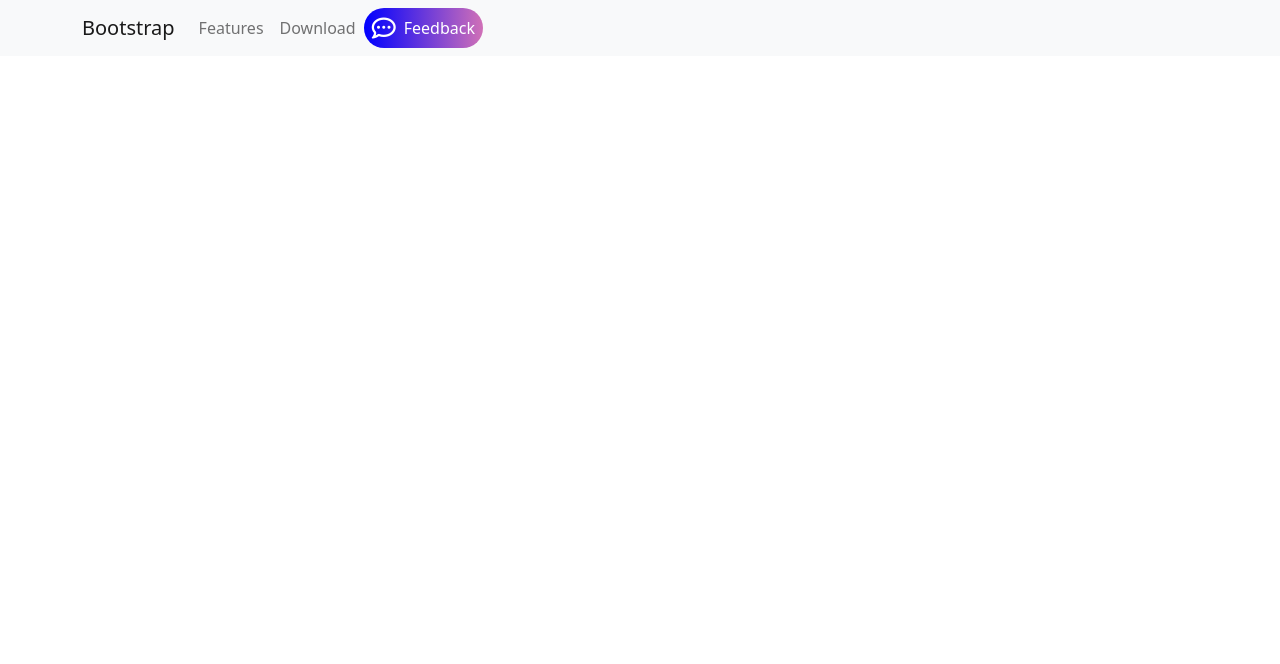
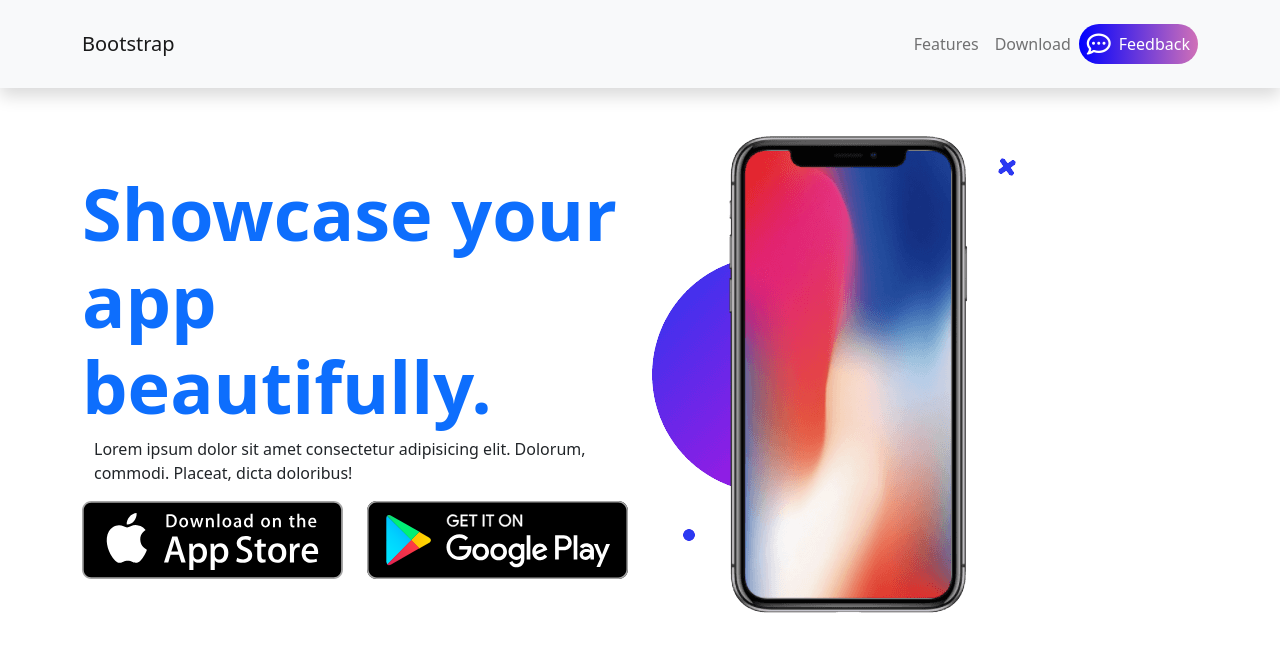
Before and after one commit to ABUHANIF017/Bootstrap-Practice-Concept, a plain HTML site: page index.html in a window 1280 px wide. Drawn offline with nearby package versions, Linux system fonts and the light colour scheme.

Commit message:
banner-section-add

```diff
--- a/index.html
+++ b/index.html
@@ -13,15 +13,16 @@
 
 <body>
 
-    <header>
+    <!-- menubar-section-start  -->
+    <header class="shadow">
         <nav class="navbar navbar-expand-lg bg-light">
-            <div class="container">
+            <div class="container py-3">
                 <a class="navbar-brand" href="#">Bootstrap</a>
                 <button class="navbar-toggler" type="button" data-bs-toggle="collapse" data-bs-target="#navbarSupportedContent" aria-controls="navbarSupportedContent" aria-expanded="false" aria-label="Toggle navigation">
       <span class="navbar-toggler-icon"></span>
     </button>
                 <div class="collapse navbar-collapse" id="navbarSupportedContent">
-                    <nav class="navbar-nav mn-auto">
+                    <nav class="navbar-nav ms-auto">
                         <li class="nav-item"><a class="nav-link" href="">Features</a>
                         </li>
                         <li class="nav-item"><a class="nav-link" href="">Download</a></li>
@@ -35,7 +36,36 @@
             </div>
         </nav>
     </header>
+    <!-- menubar-section-end  -->
+
+    <!-- top-banner-section-start  -->
+    <main>
+        <section class="banner-section py-5">
+            <div class="container">
+                <div class="row align-items-center">
+                    <div class=" col-12 col-sm-12 col-md-6 col-lg-6 col-xl-6">
+                        <h1 class="display-2 text-primary fw-bold ">Showcase your app beautifully.</h1>
+                        <p class="container">Lorem ipsum dolor sit amet consectetur adipisicing elit. Dolorum, commodi. Placeat, dicta doloribus!</p>
+                        <div class="image-container">
+                            <div class="row">
+                                <div class="col-12 col-sm-12-col-md-6 col-lg-6 col-xl-6"> <img class="w-100 img-fluid" src="img/app-store-badge.svg" alt="">
+                                </div>
+                                <div class="col-12 col-sm-12-col-md-6 col-lg-6 col-xl-6"><img class="w-100 img-fluid " src="img/google-play-badge.svg" alt=""></div>
+                            </div>
+                        </div>
+                    </div>
+                    <div class="col-12 col-sm-12 col-md-6 col-lg-6 col-xl-6">
+                        <img class=" img-fluid" src="img/phone.png" alt="">
+                    </div>
+                </div>
+            </div>
+        </section>
+    </main>
+
+    <!-- font-awesome-link  -->
     <script src="https://kit.fontawesome.com/dda8d8c352.js" crossorigin="anonymous"></script>
+
+    <!-- cdn-script-link  -->
     <script src="https://cdn.jsdelivr.net/npm/bootstrap@5.2.0/dist/js/bootstrap.bundle.min.js" integrity="sha384-A3rJD856KowSb7dwlZdYEkO39Gagi7vIsF0jrRAoQmDKKtQBHUuLZ9AsSv4jD4Xa" crossorigin="anonymous"></script>
 </body>
 
```
